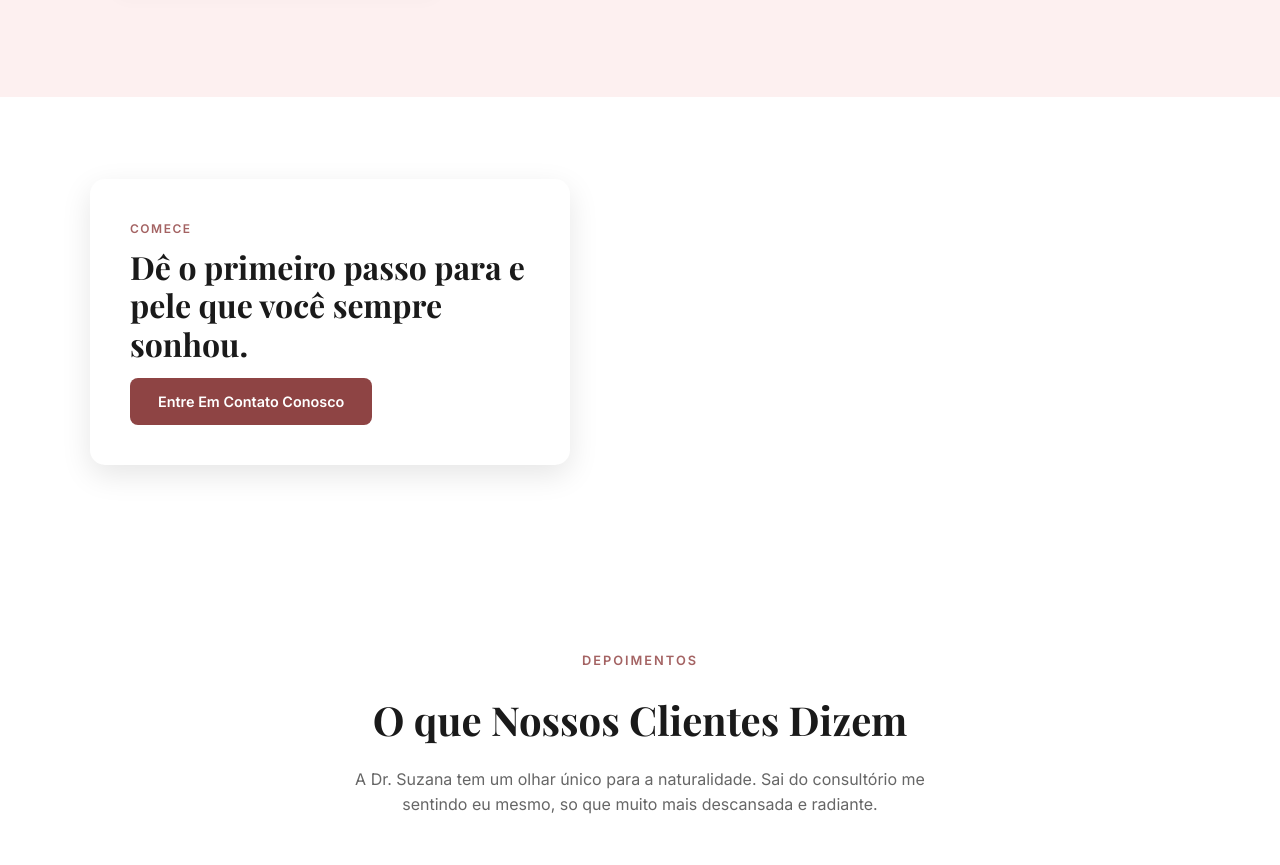
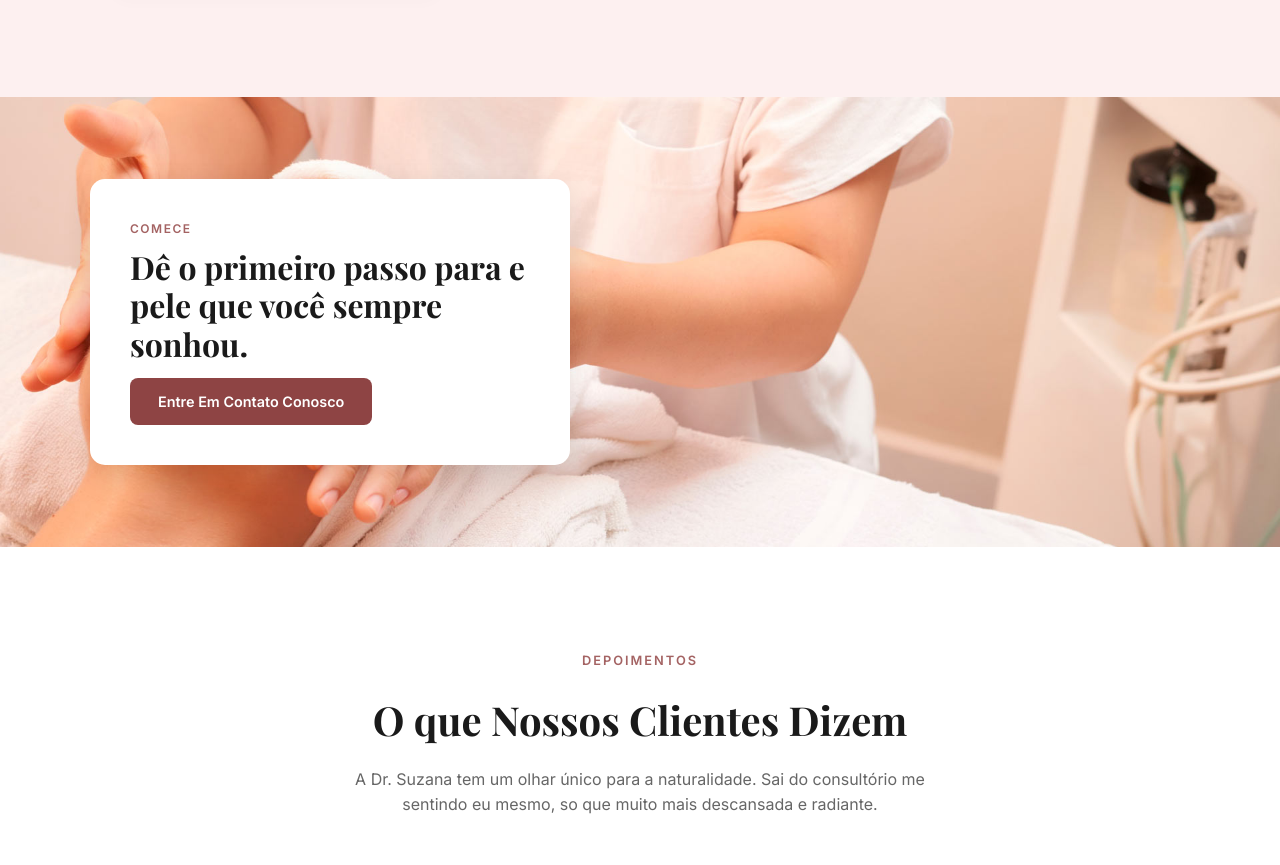
Before and after one commit to GraziellyCorrea/site-dra-suzana, a plain HTML site: page index.html in a window 1280 px wide. Shown: the part 3038-3903 px from the top of the page. Drawn offline with nearby package versions, Linux system fonts and the light colour scheme; a web font is replaced by a local one.

Commit message:
Update style.css

```diff
--- a/style.css
+++ b/style.css
@@ -259,7 +259,7 @@ footer { background: #f9f9f9; padding: 60px 0 20px; text-align: center; }
 }
 
 .cta-final-equal {
-    background-image: url('images/Estética-Avançada.jpg');
+    background-image: url('Estética-Avançada.jpg');
     background-size: cover;
     background-position: center right;
     background-repeat: no-repeat;
@@ -763,4 +763,5 @@ footer { background: #f9f9f9; padding: 60px 0 20px; text-align: center; }
     .flex-topo { flex-direction: column; }
     .footer-redes { margin-top: 20px; }
     .grid-footer { grid-template-columns: 1fr; } /* No celular fica uma embaixo da outra */
+
 }
```
